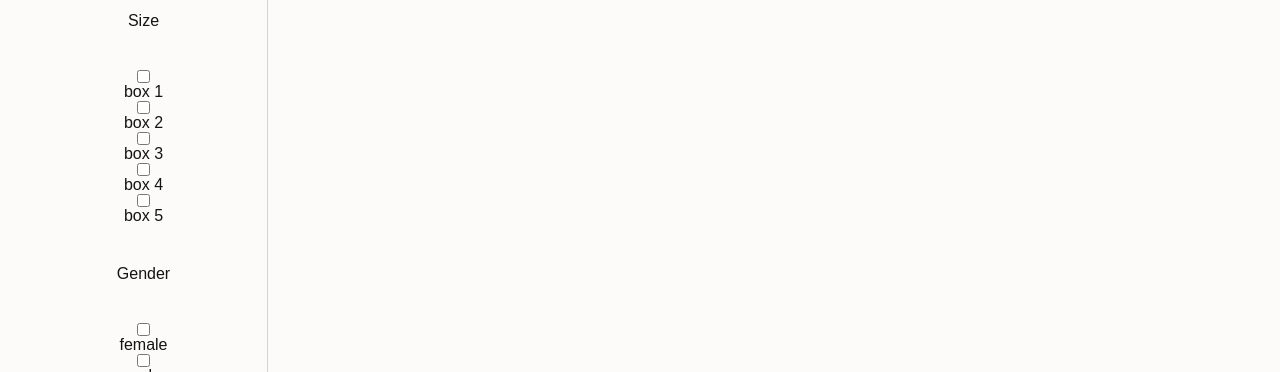
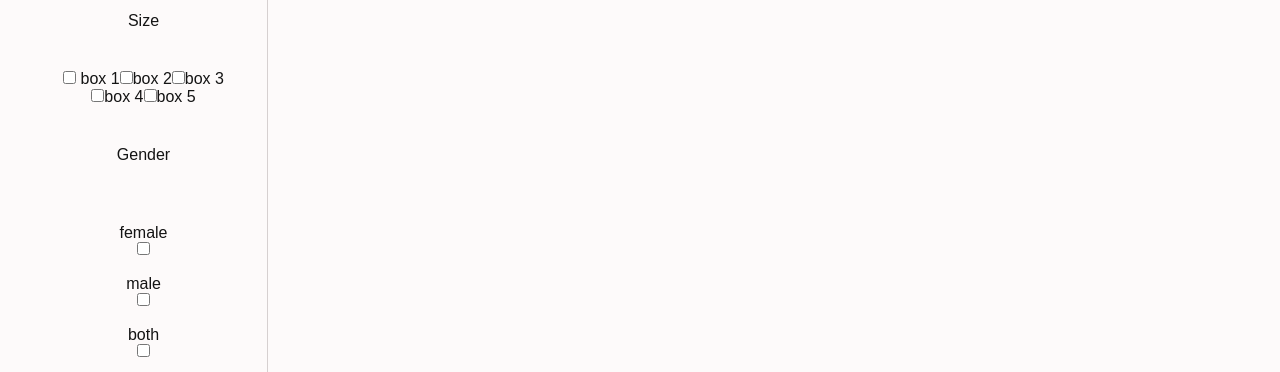
Before and after one commit to beteab548/E-commerce-app, a Next.js app in the folder my-app/: page /shop/products in a window 1280 px wide. Shown: the part 428-800 px from the top of the page. Built offline with nearby package versions, Linux system fonts and the light colour scheme; no server answers; the database is empty.

Commit message:
showing LoadingState using nprogress adn dispatching actions using redux

```diff
--- a/my-app/app/layout.js
+++ b/my-app/app/layout.js
@@ -1,7 +1,12 @@
+"use client";
 import localFont from "next/font/local";
 import "./globals.css";
-import MainHedaer from "@/components/ui/mainHeader";
+import MainHeader from "@/components/ui/mainHeader";
 import Footer from "@/components/ui/footer";
+import NProgress from "nprogress";
+import "nprogress/nprogress.css";
+import { Provider, useSelector } from "react-redux";
+import { store } from "@/lib/redux/store"; // Adjust the path if necessary
 
 const geistSans = localFont({
   src: "./fonts/GeistVF.woff",
@@ -14,19 +19,29 @@ const geistMono = localFont({
   weight: "100 900",
 });
 
-export const metadata = {
-  title: "E-commerce",
-  description: "simply sell and buy!",
-};
-
 export default function RootLayout({ children }) {
   return (
-    <html lang="en">
-      <body className={`${geistSans.variable} ${geistMono.variable}`}>
-        <MainHedaer />
-        {children}
-      <Footer />
-      </body>
-    </html>
+    // Wrap the entire layout with Provider to access Redux store in the layout and children
+    <Provider store={store}>
+      <html lang="en">
+        <body className={`${geistSans.variable} ${geistMono.variable}`}>
+          <MainHeader />
+          <LayoutWithProgressBar>{children}</LayoutWithProgressBar>
+          <Footer />
+        </body>
+      </html>
+    </Provider>
   );
 }
+
+// A separate component to handle the NProgress logic
+function LayoutWithProgressBar({ children }) {
+  const isLoading = useSelector((state) => state.page_Loading_Slice.isLoading);
+  // Start or stop the progress bar based on isLoading
+  if (isLoading) {
+    NProgress.start();
+  } else {
+    NProgress.done();
+  }
+  return <>{children}</>;
+}
--- a/my-app/app/shop/products/layout.js
+++ b/my-app/app/shop/products/layout.js
@@ -1,15 +1,13 @@
 'use client'
 import ConfigProductChoice from "@/components/ui/configProductChoice";
 import classes from "./layout.module.css";
-import { Provider } from "react-redux";
-import { store } from "@/lib/redux/store";
+
 // export const metadata = {
 //   title: "shop",
 //   description: "simply sell and buy!",
 // };
 export default function ShoupLayout({ children }) {
   return (
-    <Provider store={store}>
       <div className={classes.layoutContainer}>
         <h3>This Are the Available Products On The Gebeya.</h3>
         <div className={classes.container}>
@@ -17,6 +15,5 @@ export default function ShoupLayout({ children }) {
           <div className={classes.children}>{children}</div>
         </div>
       </div>
-    </Provider>
   );
 }
--- a/my-app/app/shop/products/page.js
+++ b/my-app/app/shop/products/page.js
@@ -6,6 +6,7 @@ import { useEffect, useState, useRef } from "react";
 import { handleProductSelection } from "@/lib/fetchMethods";
 import { useDispatch } from "react-redux";
 import { changeProdType } from "@/lib/redux/config_product_choice_slice";
+import { setLoadingPageStateToTrue,setLoadingPageStateToFalse } from "@/lib/redux/pageLoadingSlice";
 export default function ButtonRow() {
   //needs a better optimised way of retiving the product menu
   const containerRef = useRef(null);
@@ -23,8 +24,10 @@ export default function ButtonRow() {
   async function handelFetchProducts(ProductName) {
     setIsLoading(true);
     dispatch(changeProdType(ProductName))
+    dispatch(setLoadingPageStateToTrue())
     const productsData = await handleProductSelection(ProductName);
     setProductsArray(productsData);
+    dispatch(setLoadingPageStateToFalse())
     setIsLoading(false);
   }
   const handleScroll = (event) => {
--- a/my-app/components/ui/configProductChoice.js
+++ b/my-app/components/ui/configProductChoice.js
@@ -59,20 +59,22 @@ export default function ConfigProductChoice() {
             <input type="checkbox" />
             box 2
             <input type="checkbox" />
-            box 3
-            <input type="checkbox" />
+            box 3 <input type="checkbox" />
             box 4
             <input type="checkbox" />
             box 5
           </div>
           <p>Gender</p>
           <div className={conficClasses.checkBoxs}>
-            <input type="checkbox" />
-            female
-            <input type="checkbox" />
-            male
-            <input type="checkbox" />
-            both
+            <label htmlFor="female">
+              female <input type="checkbox" value={"Female"} id="female" />
+            </label>
+            <label htmlFor="male">
+              male <input type="checkbox" value={"Male"} id="male" />
+            </label>
+            <label htmlFor="both">
+              both <input type="checkbox" value={"Both"} id="both" />
+            </label>
           </div>
         </>
       )}
--- a/my-app/components/ui/configureProductChoice.module.css
+++ b/my-app/components/ui/configureProductChoice.module.css
@@ -21,7 +21,9 @@
   .slider:hover {
     opacity: 1;
   }
-  .checkBoxs{
+  .checkBoxs label{
 display: flex;
 flex-direction: column;
+align-items: center;
+margin: 20px;
   }
--- a/my-app/components/ui/mainHeader.js
+++ b/my-app/components/ui/mainHeader.js
@@ -8,9 +8,8 @@ import Shop from "../shop";
 import classes from "./mainheader.module.css";
 import logo from "@/public/logo.svg";
 import Image from "next/image";
-import { useRef } from "react";
 
-export default function MainHedaer() {
+export default function MainHeader() {
   return (
     <>
       <header className={classes.header}>
--- /dev/null
+++ b/my-app/lib/redux/pageLoadingSlice.js
@@ -0,0 +1,16 @@
+import { createSlice } from "@reduxjs/toolkit";
+const initialState = { isLoading: false };
+const pageLoading = createSlice({
+  name: "pageLoading",
+  initialState: initialState,
+  reducers: {
+    setLoadingPageStateToTrue: (state) => {
+      state.isLoading = true;
+    },
+    setLoadingPageStateToFalse: (state) => {
+      state.isLoading = false;
+    },
+  },
+});
+export const {setLoadingPageStateToFalse,setLoadingPageStateToTrue}=pageLoading.actions
+export default pageLoading.reducer
--- a/my-app/lib/redux/store.js
+++ b/my-app/lib/redux/store.js
@@ -1,5 +1,9 @@
 import { configureStore } from "@reduxjs/toolkit";
-import configProdChiceReducer from './config_product_choice_slice'
+import configProdChiceReducer from "./config_product_choice_slice";
+import pageLoadingSlice from "./pageLoadingSlice";
 export const store = configureStore({
-  reducer: { config_product_choice: configProdChiceReducer },
+  reducer: {
+    config_product_choice: configProdChiceReducer,
+    page_Loading_Slice: pageLoadingSlice,
+  },
 });
--- a/my-app/package.json
+++ b/my-app/package.json
@@ -15,6 +15,7 @@
     "mongoose": "^8.8.0",
     "next": "15.0.2",
     "nodemailer": "^6.9.16",
+    "nprogress": "^0.2.0",
     "react": "19.0.0-rc-02c0e824-20241028",
     "react-dom": "19.0.0-rc-02c0e824-20241028",
     "react-redux": "^9.1.2"
```
Also changed, not shown: my-app/lib/fetchMethods.js, 1 other file (tests, documents, lock files or other folders).
